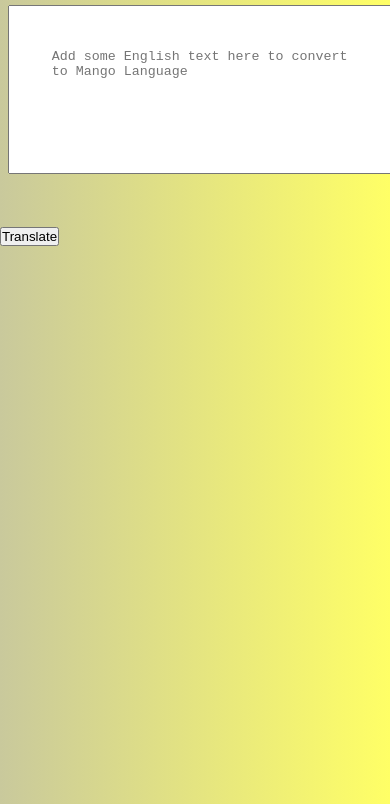
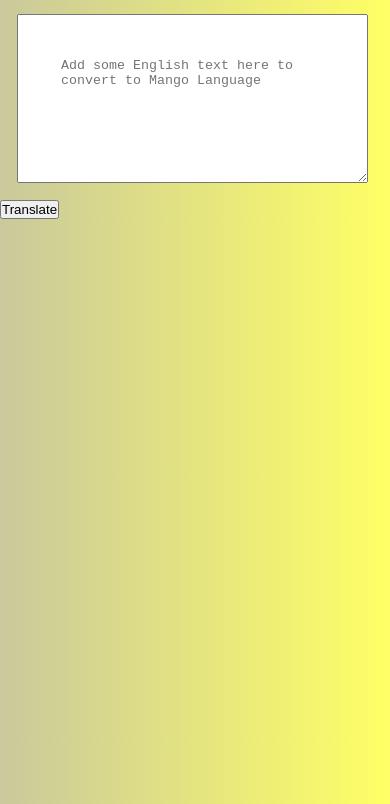
Before and after one commit to Preetham14321/Talk-Mango, a plain HTML site: page index.html in a window 390 px wide. Shown: the part 40-844 px from the top of the page. Drawn offline with Linux system fonts and the light colour scheme.

```diff
--- a/style.css
+++ b/style.css
@@ -14,11 +14,10 @@ body {
     text-align: center;
   }
   .textarea {
-    width: 401px;
+    width: 90vw;
     height: 20vh;
     display: block;
-    margin: 0.6em;
-    margin-bottom: 4em;
+    margin: 1.3em;
     padding: 3.2em;
   }
 }
```
